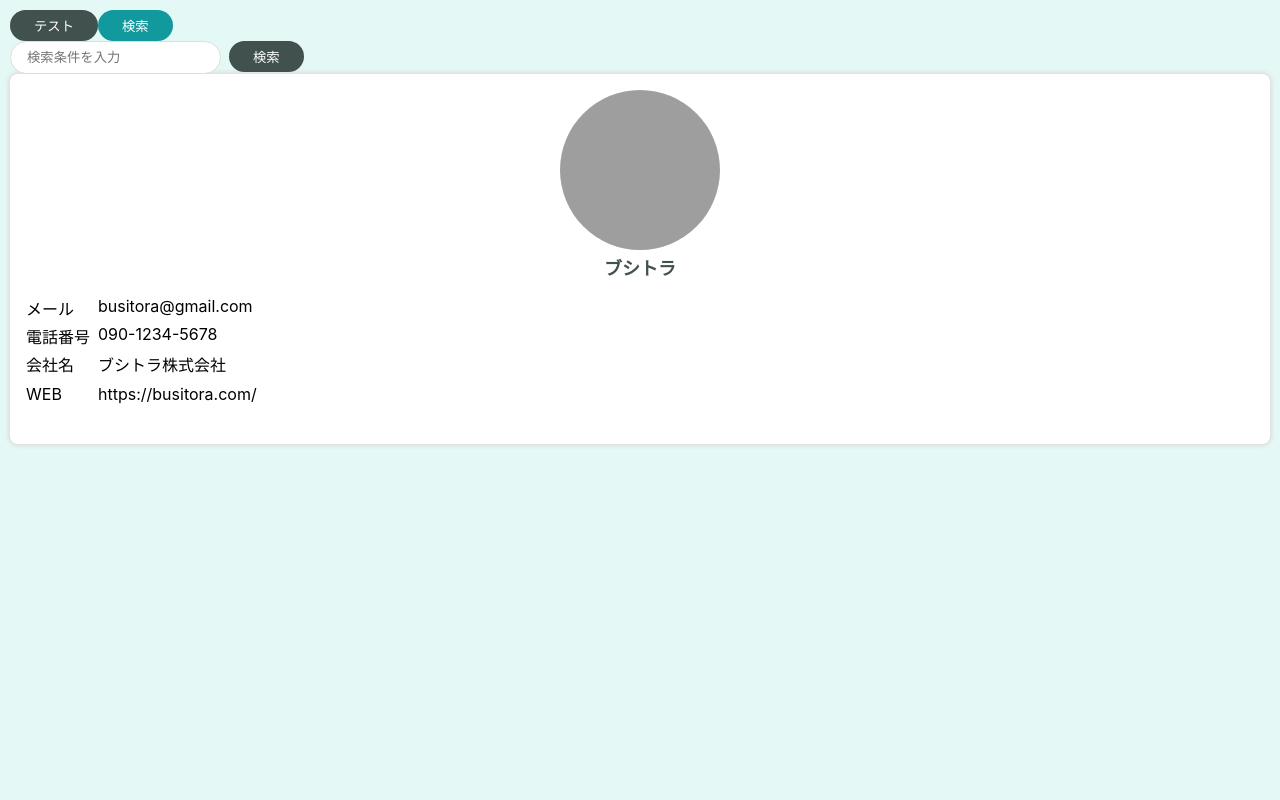
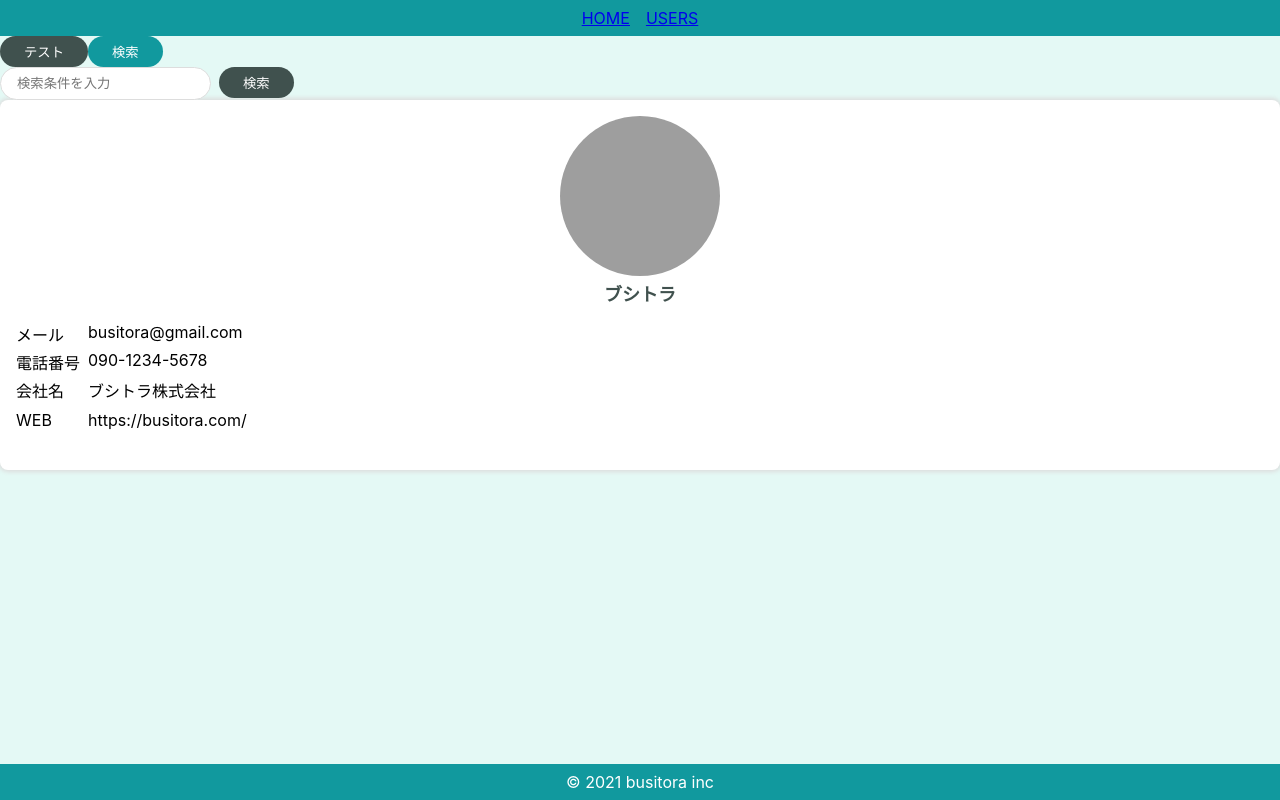
Before and after one commit to busitora/my_app_react_js, a React (Create React App) app: page / in a window 1280 px wide. Built offline with nearby package versions, Linux system fonts and the light colour scheme; grey boxes are pictures that could not be loaded.

Commit message:
layoutのpagesの作成

```diff
--- a/src/App.css
+++ b/src/App.css
@@ -7,4 +7,6 @@
   margin: 10px;
   background-color: #e4f9f5;
   /* とりあえず余白欲しくてつけた */
+  margin: 0;
+  min-height: 100vh;
 }
--- a/src/App.js
+++ b/src/App.js
@@ -1,8 +1,11 @@
+import { BrowserRouter } from 'react-router-dom';
 import './App.css';
 import { PrimaryButton } from './components/atoms/button/PrimaryButton';
 import { SecondaryButton } from './components/atoms/button/SecondaryButton';
 import { SearchInput } from './components/molecules/SearchInput';
 import { UserCard } from './components/organisms/user/UserCard';
+import { DefaultLayout } from './components/templates/DefaultLayout';
+
 
 export default function App() {
 
@@ -18,12 +21,14 @@
   };
 
   return (
-    <div className="App">
-      <PrimaryButton>テスト</PrimaryButton>
-      <SecondaryButton>検索</SecondaryButton>
-      <br />
-      <SearchInput />
-      <UserCard user={user}></UserCard>
-    </div>
+    <BrowserRouter>
+      <DefaultLayout>
+        <PrimaryButton>テスト</PrimaryButton>
+        <SecondaryButton>検索</SecondaryButton>
+        <br />
+        <SearchInput />
+        <UserCard user={user}></UserCard>
+      </DefaultLayout>
+    </BrowserRouter>
   );
 }
--- /dev/null
+++ b/src/components/atoms/layout/Footer.jsx
@@ -0,0 +1,19 @@
+import styled from 'styled-components';
+
+export const Footer = () => {
+  return (
+    <SFooter>
+      &copy; 2021 busitora inc
+    </SFooter>
+  );
+};
+
+const SFooter = styled.footer`
+  background-color: #11999e;
+  color: #fff;
+  text-align: center;
+  padding: 8px 0;
+  position: fixed;
+  bottom: 0;
+  width: 100%;
+`;
--- /dev/null
+++ b/src/components/atoms/layout/Header.jsx
@@ -0,0 +1,22 @@
+import { Link } from "react-router-dom";
+import styled from 'styled-components';
+
+export const Header = () => {
+  return (
+    <SHeader>
+      <SLink to="/">HOME</SLink>
+      <SLink to="/uesrs">USERS</SLink>
+    </SHeader>
+  );
+};
+
+const SHeader = styled.header`
+  background-color: #11999e;
+  color: #fff;
+  text-align: center;
+  padding: 8px 0;
+`
+
+const SLink = styled(Link)`
+  margin: 0 8px;
+`
--- /dev/null
+++ b/src/components/templates/DefaultLayout.jsx
@@ -0,0 +1,13 @@
+import { Header } from "../atoms/layout/Header";
+import { Footer } from '../atoms/layout/Footer';
+
+export const DefaultLayout = (props) => {
+  const { children } = props;
+  return (
+    <>
+      <Header />
+      {children}
+      <Footer />
+    </>
+  );
+};
```
Also changed, not shown: src/components/templates/HeaderOnly.jsx (added, +13 -0 lines).
